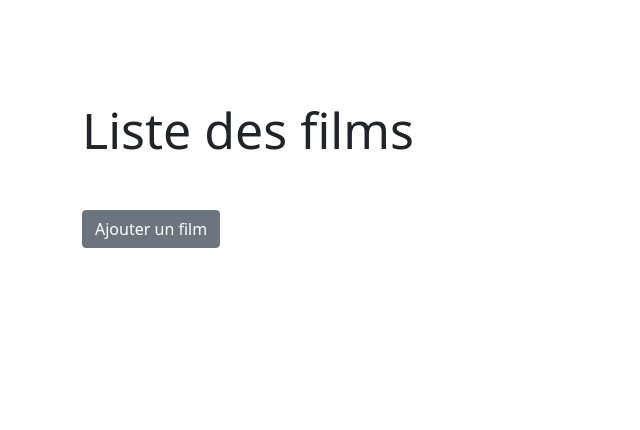
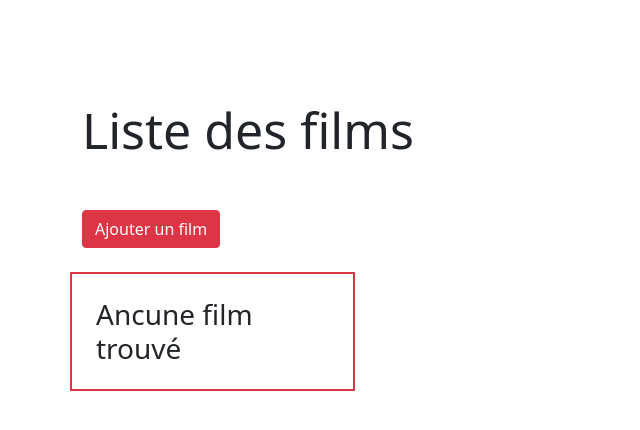
Before and after one commit to JasonLauret/Netflix, a Symfony app: template templates/film/index.html.twig in a window 1280 px wide. Shown: the part 76-506 px from the top of the page, without its empty margins (0-640 px from the left). Run offline with Twig, Linux system fonts and the light colour scheme; the template is opened without the code that fills it, so the values that code supplies are empty; some libraries are stand-ins or nearby versions.

Commit message:
Modification de l'affichage

```diff
--- a/public/css/style.css
+++ b/public/css/style.css
@@ -22,3 +22,17 @@ nav a {
     font-size: 50px;
     margin-bottom: 50px;
 }
+
+/* Page affichage film */
+a.card-film {
+    color: white;
+}
+
+a.card-film img {
+    filter: blur(1px);
+}
+.contenant {
+    position: relative;
+    bottom: 80%;
+    left: 5%;
+}
--- a/src/DataFixtures/FilmFixtures.php
+++ b/src/DataFixtures/FilmFixtures.php
@@ -14,7 +14,7 @@ class FilmFixtures extends Fixture
             $film = new Film();
             $film->setTitre("Film n°$i")
                     ->setDescription("Description du film n°$i")
-                    ->setImage("https://via.placeholder.com/300x150")
+                    ->setImage("https://via.placeholder.com/200x250")
                     ->setDuree("2h00");
             $manager->persist($film);
         }
--- a/templates/film/index.html.twig
+++ b/templates/film/index.html.twig
@@ -6,10 +6,28 @@
 
 <section class="pageListFilm">
     <h2>Liste des films</h2>
-    <a class="btn btn-secondary" href="{{ path('createFilm') }}">Ajouter un film</a>
-    <div class="row d-flex justify-content-center">
-    {% for film in films %}
-        <div class="col-3 d-flex justify-content-center g-5">
+    <a class="btn btn-danger" href="{{ path('createFilm') }}">Ajouter un film</a>
+    <div class="row row-cols-2 row-cols-md-3 row-cols-lg-4">
+        {% for film in films %}
+            <div class="col d-flex justify-content-center g-5">
+                <a class="card-film" href="{{ path('show', {'id': film.id}) }}">
+                    <img class="w-100" src="{{ film.image }}" alt="">
+                    <div class="contenant">
+                        <h5><b>Titre: </b>{{ film.titre }}</h5>
+                    </div>
+                </a>
+            </div>
+        {% else %}
+            <td colspan="3">
+                <h3 class="border border-2 border-danger mt-4 p-4">Ancune film trouvé</h3>
+            </td>
+        {% endfor %}
+    </div>
+</section>
+
+    {# Card bootstrap #}
+    {# {% for film in films %}
+        <div class="col d-flex justify-content-center g-5">
             <div class="card" style="width: 18rem;">
                 <img src="{{ film.image }}" class="card-img-top" alt="Image du film {{ film.titre }}">
                 <div class="card-body">
@@ -21,8 +39,5 @@
                 </div>
             </div>
         </div>
-    {% endfor %}
-    </div>
-</section>
-
+    {% endfor %} #}
 {% endblock %}
```
Also changed, not shown: templates/film/show.html.twig (+6 -2 lines).
